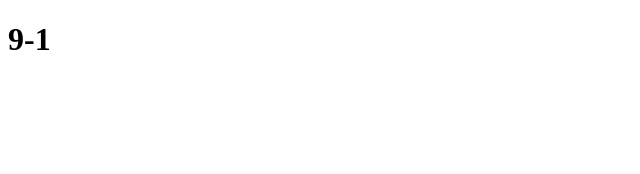
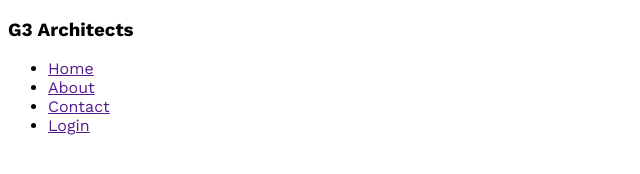
Before and after one commit to nuhainul/g3-architecht-website-ph-9-1, a plain HTML site: page index.html in a window 1280 px wide. Shown: the whole page, without its empty margins (0-640 px from the left). Drawn offline with nearby package versions, Linux system fonts and the light colour scheme.

Commit message:
Work Sans google font added

```diff
--- a/index.html
+++ b/index.html
@@ -3,10 +3,31 @@
 <head>
     <meta charset="UTF-8">
     <meta name="viewport" content="width=device-width, initial-scale=1.0">
-    <title>9-1 </title>
+    <title>[9-1] G3 Architects</title>
+    <link rel="preconnect" href="https://fonts.googleapis.com">
+<link rel="preconnect" href="https://fonts.gstatic.com" crossorigin>
+<!-- Work Sans google font link. Commented as @import is in action in architects.css -->
+<!-- <link href="https://fonts.googleapis.com/css2?family=Work+Sans:wght@400;600;700;800&display=swap" rel="stylesheet"> -->
+    <link rel="stylesheet" href="./styles/architects.css">
 </head>
 <body>
-    <h1>9-1</h1>
+    <header>
+        <nav>
+            <h3>G3 Architects</h3>
+            <ul>
+                <li><a href="">Home</a></li>
+                <li><a href="">About</a></li>
+                <li><a href="">Contact</a></li>
+                <li><a href="">Login</a></li>
+            </ul>
+        </nav>
+    </header>
+    <main>
+
+    </main>
+    <footer>
+
+    </footer>
 
 </body>
 </html>
--- /dev/null
+++ b/styles/architects.css
@@ -0,0 +1,5 @@
+/* Work Sans font from google fonts */
+  @import url('https://fonts.googleapis.com/css2?family=Work+Sans:wght@400;600;700;800&display=swap');
+*{
+    font-family: 'Work Sans', sans-serif;
+}
```
